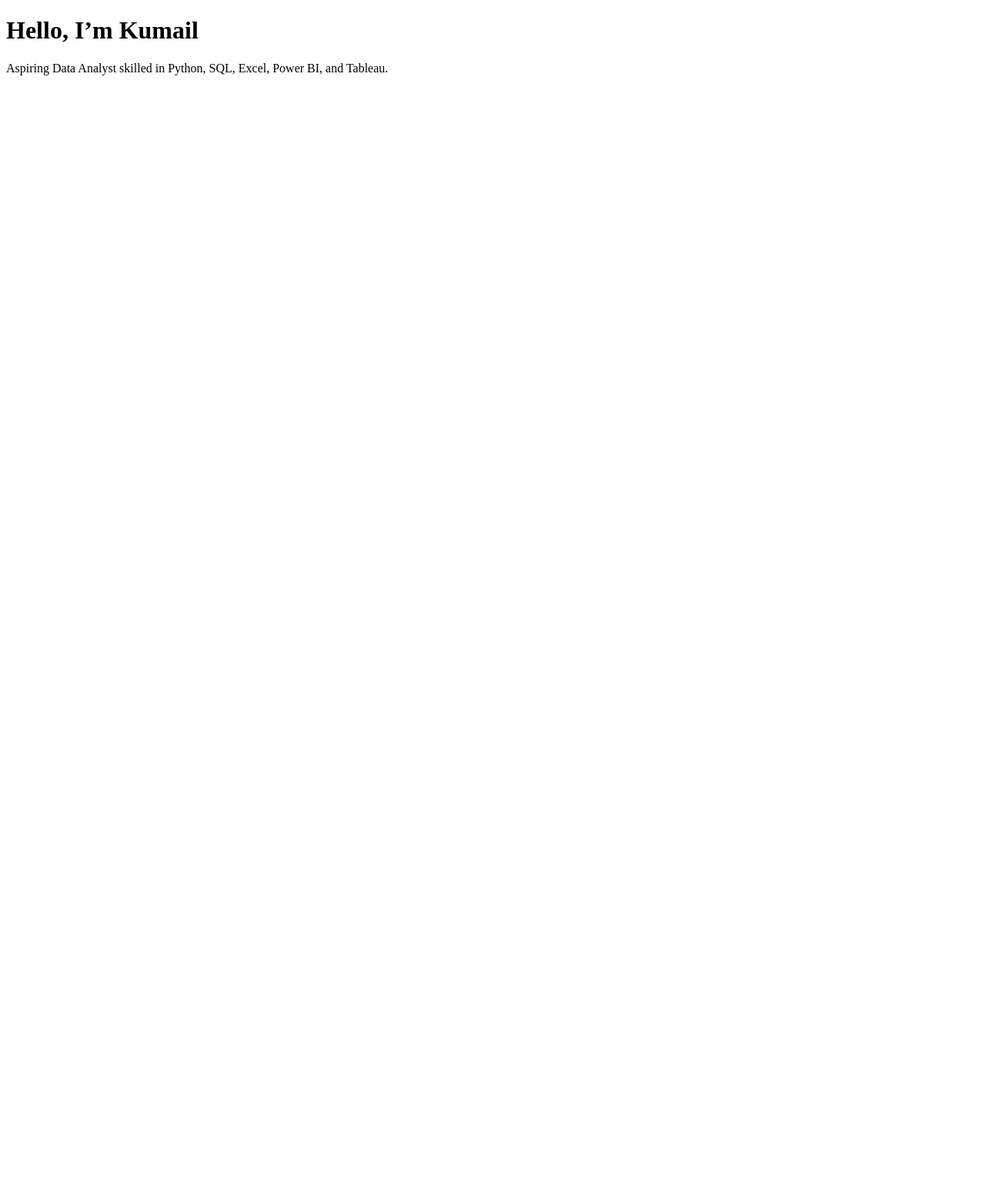
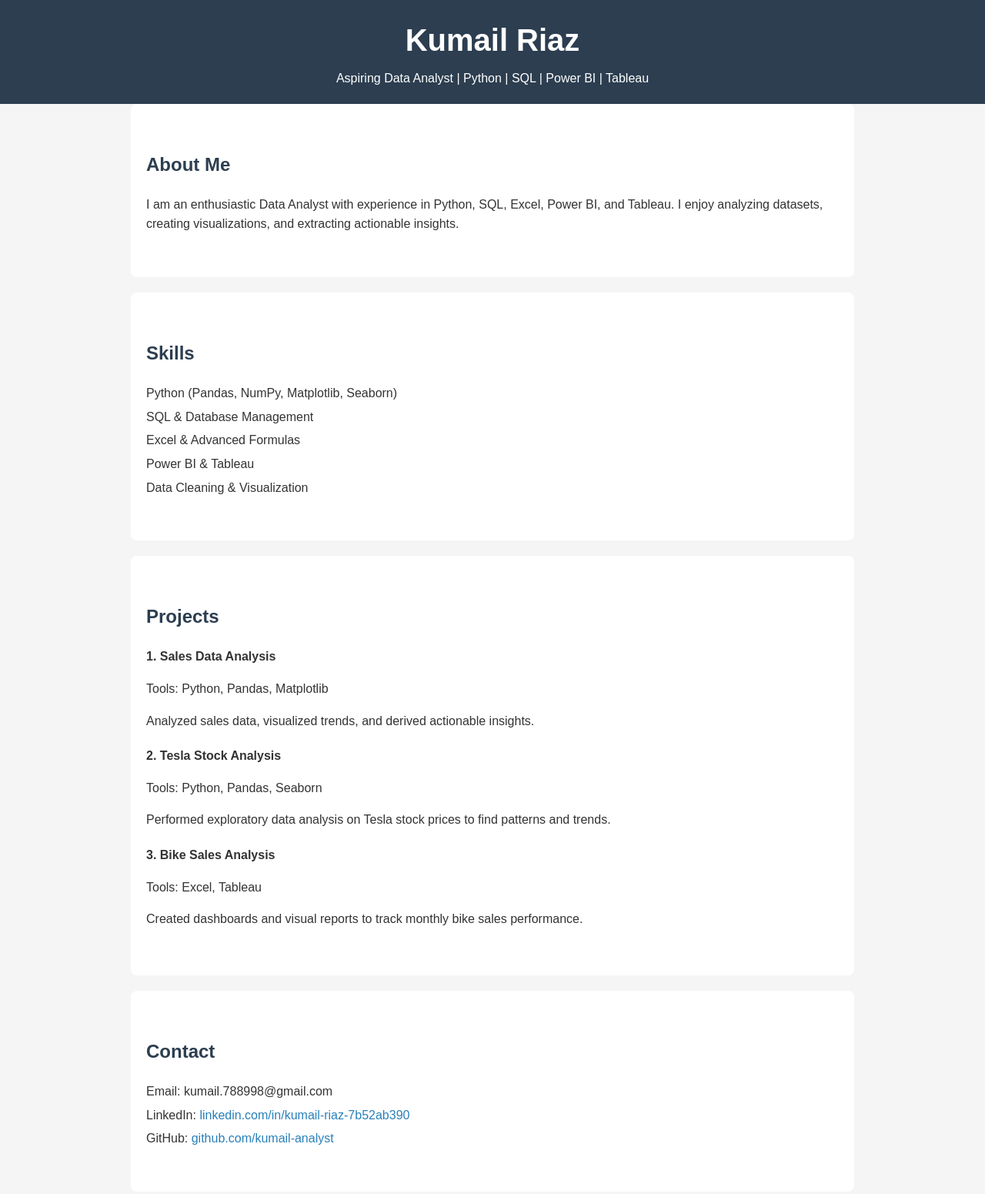
Before and after one commit to kumail-analyst/kumail-analyst.github.io, a plain HTML site: page index.html in a window 1280 px wide. Shown: the top 1551 px of the page at 77% size. Before the commit the page ends 800 px from the top, so only its background shows below. Drawn offline with Linux system fonts and the light colour scheme.

Commit message:
Enhance index.html with additional content and styling

```diff
--- a/index.html
+++ b/index.html
@@ -1,12 +1,77 @@
 <!DOCTYPE html>
-<html>
+<html lang="en">
 <head>
-  <title>Kumail | Data Analyst</title>
+    <meta charset="UTF-8">
+    <title>Kumail Riaz | Data Analyst</title>
+    <style>
+        body {font-family: Arial, sans-serif; margin: 0; padding: 0; line-height: 1.6; background-color: #f5f5f5; color: #333;}
+        header {background-color: #2c3e50; color: #fff; padding: 20px 0; text-align: center;}
+        header h1 {margin: 0; font-size: 2.5em;}
+        header p {margin: 5px 0 0;}
+        section {padding: 40px 20px; max-width: 900px; margin: auto; background: #fff; margin-bottom: 20px; border-radius: 8px;}
+        h2 {color: #2c3e50;}
+        ul {list-style: none; padding: 0;}
+        li {margin: 5px 0;}
+        .projects div {margin-bottom: 20px;}
+        footer {text-align: center; padding: 20px 0; background-color: #2c3e50; color: #fff;}
+        a {color: #2980b9; text-decoration: none;}
+        a:hover {text-decoration: underline;}
+    </style>
 </head>
 <body>
 
-  <h1>Hello, I’m Kumail</h1>
-  <p>Aspiring Data Analyst skilled in Python, SQL, Excel, Power BI, and Tableau.</p>
+<header>
+    <h1>Kumail Riaz</h1>
+    <p>Aspiring Data Analyst | Python | SQL | Power BI | Tableau</p>
+</header>
+
+<section>
+    <h2>About Me</h2>
+    <p>I am an enthusiastic Data Analyst with experience in Python, SQL, Excel, Power BI, and Tableau. I enjoy analyzing datasets, creating visualizations, and extracting actionable insights.</p>
+</section>
+
+<section>
+    <h2>Skills</h2>
+    <ul>
+        <li>Python (Pandas, NumPy, Matplotlib, Seaborn)</li>
+        <li>SQL & Database Management</li>
+        <li>Excel & Advanced Formulas</li>
+        <li>Power BI & Tableau</li>
+        <li>Data Cleaning & Visualization</li>
+    </ul>
+</section>
+
+<section class="projects">
+    <h2>Projects</h2>
+    <div>
+        <strong>1. Sales Data Analysis</strong>
+        <p>Tools: Python, Pandas, Matplotlib</p>
+        <p>Analyzed sales data, visualized trends, and derived actionable insights.</p>
+    </div>
+    <div>
+        <strong>2. Tesla Stock Analysis</strong>
+        <p>Tools: Python, Pandas, Seaborn</p>
+        <p>Performed exploratory data analysis on Tesla stock prices to find patterns and trends.</p>
+    </div>
+    <div>
+        <strong>3. Bike Sales Analysis</strong>
+        <p>Tools: Excel, Tableau</p>
+        <p>Created dashboards and visual reports to track monthly bike sales performance.</p>
+    </div>
+</section>
+
+<section>
+    <h2>Contact</h2>
+    <ul>
+        <li>Email: kumail.788998@gmail.com</li>
+        <li>LinkedIn: <a href="https://linkedin.com/in/kumail-riaz-7b52ab390" target="_blank">linkedin.com/in/kumail-riaz-7b52ab390</a></li>
+        <li>GitHub: <a href="https://github.com/kumail-analyst" target="_blank">github.com/kumail-analyst</a></li>
+    </ul>
+</section>
+
+<footer>
+    &copy; 2025 Kumail Riaz | Data Analyst Portfolio
+</footer>
 
 </body>
 </html>
```
